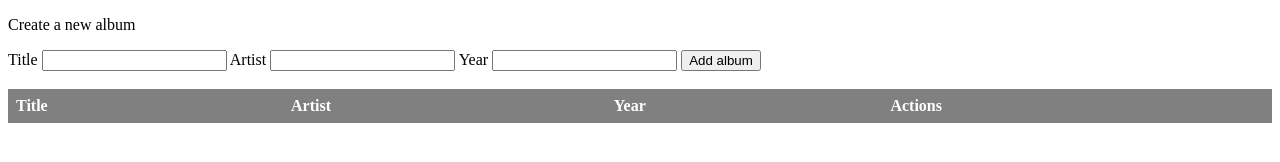
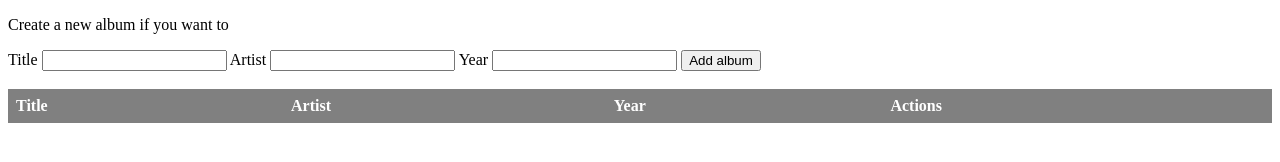
Before and after one commit to rcobanov/FullstackLab1, a website: page index.html in a window 1280 px wide. Drawn offline with Linux system fonts and the light colour scheme; no server answers.

Commit message:
Make change for report

```diff
--- a/index.html
+++ b/index.html
@@ -22,7 +22,7 @@
   </head>
   <body>
     <form>
-      <p>Create a new album</p>
+      <p>Create a new album if you want to</p>
       <label>Title</label>
       <input type="text" id="titleText"></input>
       <label>Artist</label>
```
